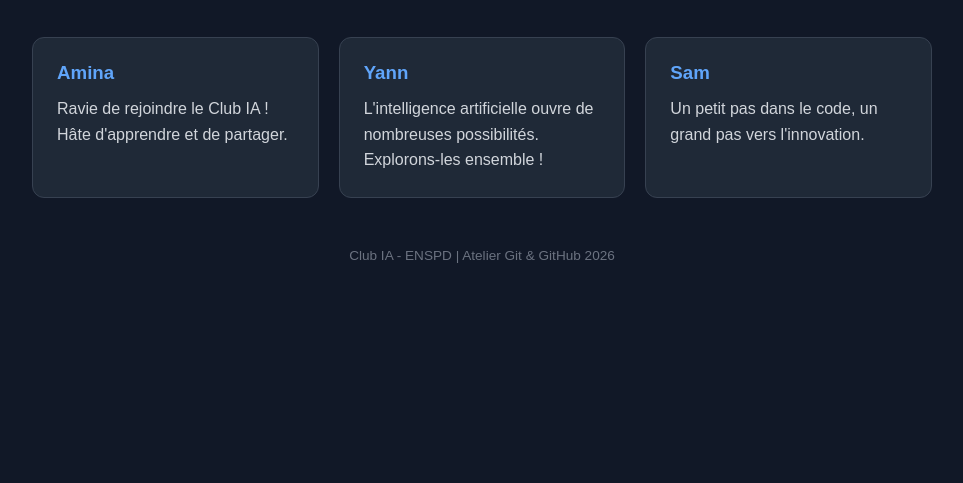
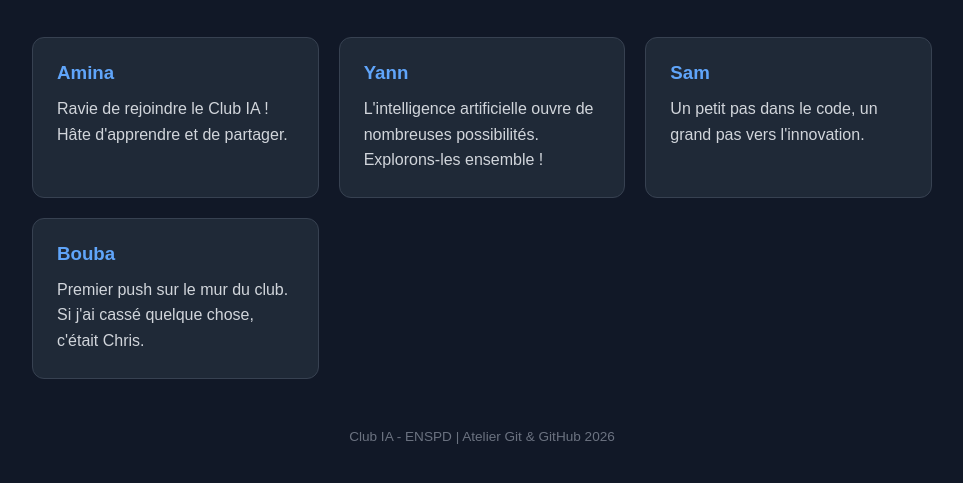
Before and after one commit to engelbertchrisbidjeke-lgtm/CIA-ENSPD-git-intro, a plain HTML site: page index.html in a window 1280 px wide. Shown: the part 113-596 px from the top of the page, without its empty margins (158-1121 px from the left). Drawn offline with Linux system fonts and the light colour scheme.

Commit message:
add my message

```diff
--- a/index.html
+++ b/index.html
@@ -1,4 +1,3 @@
-
 <!DOCTYPE html>
 <html lang="fr">
 <head>
@@ -33,6 +32,11 @@
                 <p>Un petit pas dans le code, un grand pas vers l'innovation.</p>
             </div>
 
+            <div class="card">
+                <h3>Bouba</h3>
+                <p>Premier push sur le mur du club. Si j'ai cassé quelque chose, c'était Chris.</p>
+            </div>
+
             <!-- Les participants ajouteront leur carte ici -->
 
         </main>
--- a/style.css
+++ b/style.css
@@ -1,4 +1,3 @@
-
 * {
     margin: 0;
     padding: 0;
@@ -62,6 +61,10 @@ header p {
     line-height: 1.6;
 }
 
+.card-perso {
+    border-color: #60a5fa;
+}
+
 footer {
     text-align: center;
     margin-top: 50px;
```
